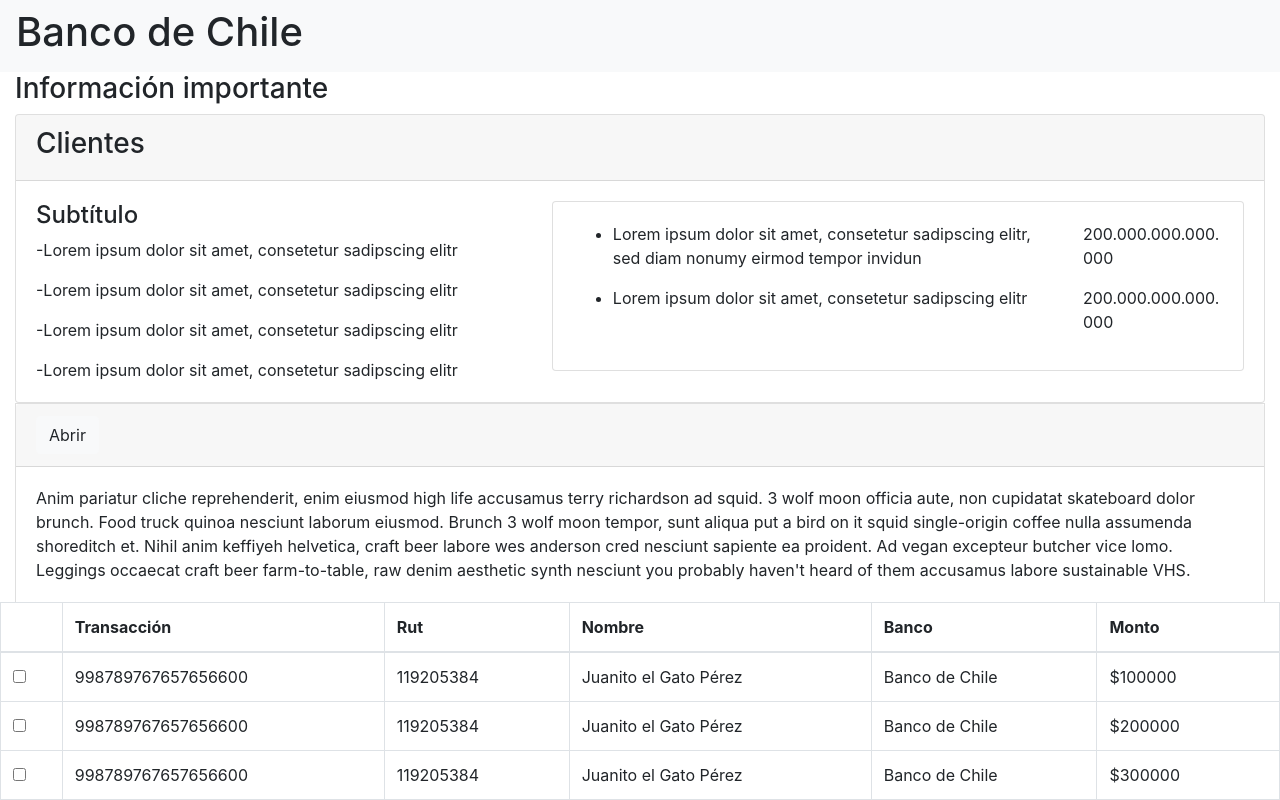
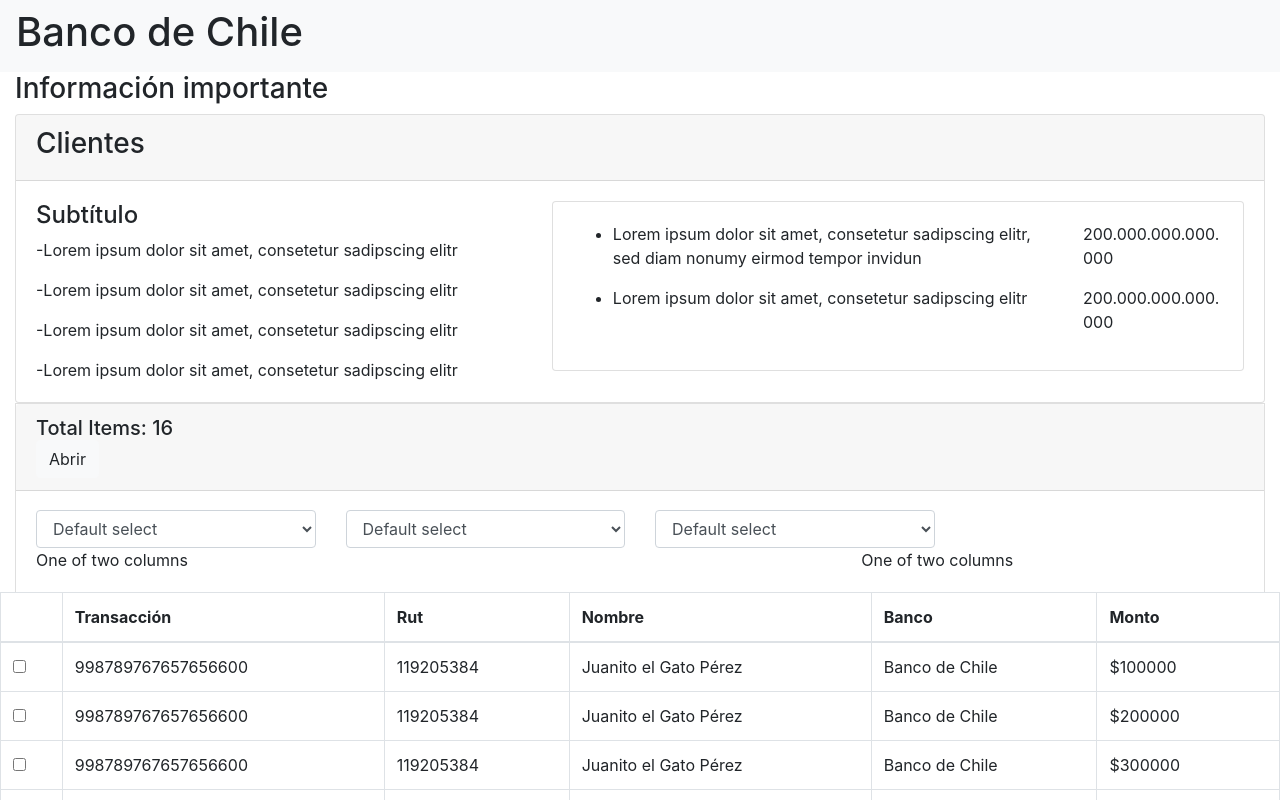
Before and after one commit to milily/Ejercicio-Banco-Chile, an Angular app: page / in a window 1280 px wide. Shown: the top 800 px of the page. Built offline with nearby package versions, Linux system fonts and the light colour scheme.

Commit message:
learning about columns from Bootstarp4

```diff
--- a/src/app/bc-components/bc-collaspse/bc-collapse.component.html
+++ b/src/app/bc-components/bc-collaspse/bc-collapse.component.html
@@ -1,18 +1,45 @@
 <div class="accordion container-fluid" id="accordionExample">
-  <div class="card">
+  <div class="card ">
     <div class="card-header" id="headingOne">
       <h5 class="mb-0">
-        <button class="btn btn-light" type="button" data-toggle="collapse"
-        data-target="#collapseOne" aria-expanded="false" aria-controls="collapseOne"
-        (click)="showToggler()">
-          Abrir
-        </button>
+       Total Items: 16
       </h5>
+      <button class="btn btn-light" type="button" data-toggle="collapse"
+      data-target="#collapseOne" aria-expanded="false" aria-controls="collapseOne"
+      (click)="showToggler()">
+        Abrir
+      </button>
     </div>
     <div id="collapseOne" class="collapse show" aria-labelledby="headingOne"
     [ngClass]="{ 'show': isTogglerOpen }" data-parent="#accordionExample">
       <div class="card-body">
-        Anim pariatur cliche reprehenderit, enim eiusmod high life accusamus terry richardson ad squid. 3 wolf moon officia aute, non cupidatat skateboard dolor brunch. Food truck quinoa nesciunt laborum eiusmod. Brunch 3 wolf moon tempor, sunt aliqua put a bird on it squid single-origin coffee nulla assumenda shoreditch et. Nihil anim keffiyeh helvetica, craft beer labore wes anderson cred nesciunt sapiente ea proident. Ad vegan excepteur butcher vice lomo. Leggings occaecat craft beer farm-to-table, raw denim aesthetic synth nesciunt you probably haven't heard of them accusamus labore sustainable VHS.
+          <div class="">
+              <div class="row justify-content-start">
+                <div class="col-3">
+                  <select class="form-control">
+                    <option>Default select</option>
+                  </select>
+                </div>
+                <div class="col-3">
+                  <select class="form-control">
+                    <option>Default select</option>
+                  </select>
+                </div>
+                <div class="col-3">
+                  <select class="form-control">
+                    <option>Default select</option>
+                  </select>
+                </div>
+              </div>
+              <div class="row justify-content-between">
+                <div class="col-4">
+                  One of two columns
+                </div>
+                <div class="col-4">
+                  One of two columns
+                </div>
+              </div>
+            </div>
       </div>
     </div>
   </div>
```
